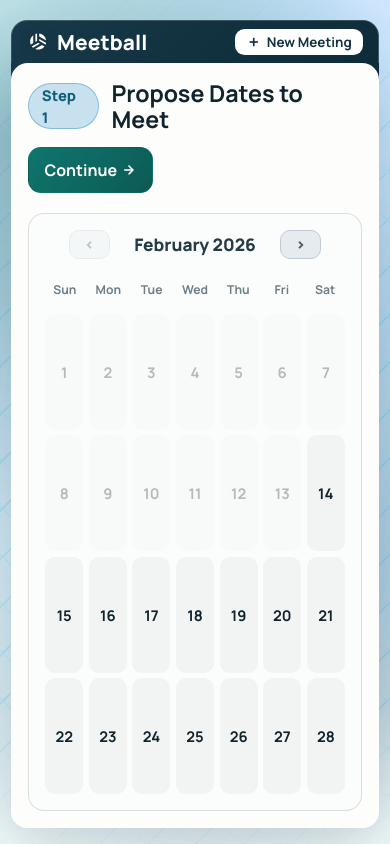
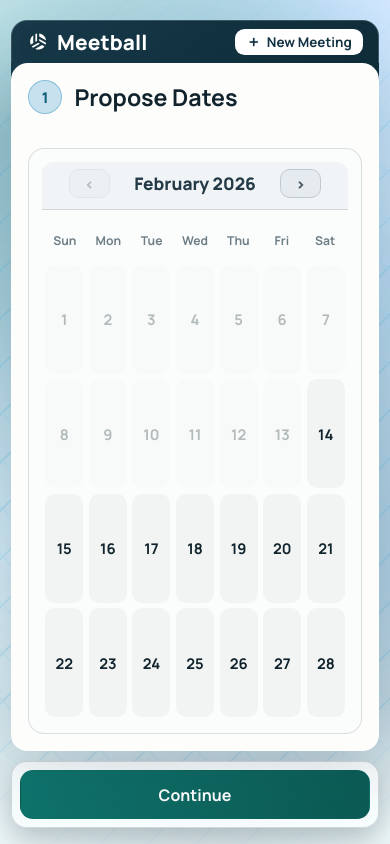
Before and after one commit to todobino/meetball, a React (Vite) app: page /new in a window 390 px wide. Built offline with nearby package versions, Linux system fonts and the light colour scheme.

Commit message:
Reposition mobile action buttons

```diff
--- a/src/App.css
+++ b/src/App.css
@@ -17,6 +17,7 @@
   --public-column-pad-x: 0.58rem;
   --public-header-height: 2.6rem;
   --mobile-action-bar-height: 4.1rem;
+  --create-mobile-action-bar-height: 4.1rem;
 }
 
 .app-shell {
@@ -126,6 +127,10 @@
   flex-direction: column;
 }
 
+.mobile-action-root {
+  display: none;
+}
+
 .brand {
   border: 0;
   padding: 0;
@@ -366,8 +371,8 @@
 }
 
 .status-close-button {
-  width: 2.12rem;
-  height: 2.12rem;
+  width: 2.56rem;
+  height: 2.56rem;
   border-radius: 0.72rem;
   border: 1px solid rgba(15, 118, 110, 0.36);
   background: rgba(255, 255, 255, 0.72);
@@ -377,6 +382,10 @@
   justify-content: center;
   cursor: pointer;
   transition: transform 90ms ease, background-color 120ms ease, border-color 120ms ease;
+}
+
+.public-status-actions .secondary-button {
+  min-height: 2.56rem;
 }
 
 .status-close-button:hover {
@@ -868,6 +877,30 @@
   flex-shrink: 0;
 }
 
+.create-mobile-action-bar {
+  display: none;
+}
+
+.create-mobile-continue-button {
+  flex: 1;
+  width: 100%;
+  min-height: 3.05rem;
+  font-size: 1rem;
+}
+
+.create-mobile-action-bar-step-two {
+  justify-content: stretch;
+}
+
+.create-mobile-back-button {
+  min-height: 3.05rem;
+}
+
+.create-mobile-create-button {
+  flex: 1;
+  min-height: 3.05rem;
+}
+
 .eyebrow {
   margin: 0 0 0.45rem;
   font-size: 0.78rem;
@@ -902,7 +935,6 @@
   grid-template-columns: repeat(6, minmax(0, 1fr));
   grid-template-areas:
     "name name name name length length"
-    "description description description description description description"
     "start start start end end end"
     "timezone timezone timezone timezone timezone timezone";
   align-items: start;
@@ -1254,7 +1286,11 @@
   align-items: center;
   justify-content: center;
   gap: 0.55rem;
-  margin-bottom: 0.8rem;
+  margin: -0.2rem -0.2rem 0.8rem;
+  padding: 0.48rem 0.55rem 0.66rem;
+  background: #f1f4f6;
+  border-bottom: 1px solid rgba(17, 35, 44, 0.14);
+  border-radius: 0.72rem 0.72rem 0 0;
 }
 
 .calendar-month-title {
@@ -1635,6 +1671,16 @@
     display: none;
   }
 
+  .mobile-action-root {
+    display: block;
+    margin-top: 0.62rem;
+  }
+
+  .mobile-action-root:empty {
+    display: none;
+    margin-top: 0;
+  }
+
   .public-layout {
     grid-template-columns: 1fr;
     display: grid;
@@ -1642,7 +1688,6 @@
 
   .public-layout {
     gap: 0.75rem;
-    padding-bottom: calc(var(--mobile-action-bar-height) + env(safe-area-inset-bottom) + 0.75rem);
   }
 
   .public-layout > .public-responses-sidebar {
@@ -1651,10 +1696,6 @@
 
   .public-slots-section {
     overscroll-behavior: none;
-  }
-
-  .public-panel {
-    padding-bottom: calc(var(--mobile-action-bar-height) + env(safe-area-inset-bottom) + 0.8rem);
   }
 
   .public-top-respond-button,
@@ -1663,11 +1704,6 @@
   }
 
   .public-mobile-action-bar {
-    position: fixed;
-    left: 0.75rem;
-    right: 0.75rem;
-    bottom: calc(0.45rem + env(safe-area-inset-bottom));
-    z-index: 26;
     display: flex;
     align-items: center;
     justify-content: flex-end;
@@ -1685,6 +1721,8 @@
     width: 100%;
     min-height: 3.05rem;
     font-size: 1rem;
+    justify-content: center;
+    text-align: center;
   }
 
   .public-mobile-cancel-button {
@@ -1698,7 +1736,7 @@
     background: rgba(8, 16, 24, 0.28);
     display: flex;
     align-items: flex-end;
-    padding: 0.75rem 0.75rem calc(var(--mobile-action-bar-height) + env(safe-area-inset-bottom) + 0.5rem);
+    padding: 0.75rem;
   }
 
   .public-responses-drawer {
@@ -1723,7 +1761,6 @@
     grid-template-areas:
       "name"
       "length"
-      "description"
       "start"
       "end"
       "timezone";
@@ -1735,6 +1772,36 @@
 
   .details-summary-badges {
     align-items: stretch;
+  }
+
+  .create-top-continue-button,
+  .create-top-back-button,
+  .create-top-create-button {
+    display: none;
+  }
+
+  .create-panel {
+    overflow-y: auto;
+    -webkit-overflow-scrolling: touch;
+  }
+
+  .create-mobile-action-bar {
+    display: flex;
+    align-items: center;
+    justify-content: flex-end;
+    gap: 0.42rem;
+    padding: 0.5rem;
+    border-radius: 0.95rem;
+    border: 1px solid rgba(17, 35, 44, 0.16);
+    background: rgba(248, 252, 253, 0.96);
+    box-shadow: 0 14px 28px rgba(17, 35, 44, 0.22);
+    backdrop-filter: blur(10px);
+  }
+
+  .create-mobile-continue-button,
+  .create-mobile-create-button {
+    justify-content: center;
+    text-align: center;
   }
 
   .stats-row {
@@ -1807,14 +1874,23 @@
     white-space: nowrap;
   }
 
-  .public-mobile-action-bar {
-    left: 0.62rem;
-    right: 0.62rem;
+  .public-mobile-action-bar .public-mobile-respond-button,
+  .public-mobile-action-bar .public-mobile-cancel-button,
+  .create-mobile-action-bar .create-mobile-continue-button,
+  .create-mobile-action-bar .create-mobile-create-button,
+  .create-mobile-action-bar .create-mobile-back-button {
+    min-height: 3.05rem;
+    font-size: 1rem;
   }
 
   .public-status-banner {
-    flex-direction: column;
-    align-items: flex-start;
+    flex-direction: row;
+    align-items: center;
+    justify-content: space-between;
+  }
+
+  .public-status-actions {
+    margin-left: auto;
   }
 
   .public-day-column {
--- a/src/App.tsx
+++ b/src/App.tsx
@@ -64,6 +64,7 @@ function App() {
   const [isMeetingLoading, setIsMeetingLoading] = useState(false)
   const [meetingLoadError, setMeetingLoadError] = useState('')
   const [deviceId] = useState(() => ensureDeviceId())
+  const [mobileActionRoot, setMobileActionRoot] = useState<HTMLDivElement | null>(null)
 
   useEffect(() => {
     const onPopState = () => setRoute(parseRoute(window.location.pathname))
@@ -160,6 +161,7 @@ function App() {
             <CreateMeetingView
               meetings={{}}
               ownerDeviceId={deviceId}
+              mobileActionRoot={mobileActionRoot}
               onCreate={async (meeting) => {
                 const createdMeeting = await createMeetingInFirestore(meeting)
                 navigate({ type: 'respond', slug: createdMeeting.slug })
@@ -199,6 +201,7 @@ function App() {
             <PublicMeetingView
               key={activeMeeting.slug}
               meeting={activeMeeting}
+              mobileActionRoot={mobileActionRoot}
               onSubmitResponse={async (response) => {
                 await addMeetingResponseToFirestore(activeMeeting.slug, response)
                 setActiveMeeting((previous) => {
@@ -214,6 +217,7 @@ function App() {
             />
           )}
         </main>
+        <div id="mobile-action-root" className="mobile-action-root" ref={setMobileActionRoot} />
       </div>
     </div>
   )
@@ -222,14 +226,14 @@ function App() {
 type CreateMeetingViewProps = {
   meetings: Record<string, Meeting>
   ownerDeviceId: string
+  mobileActionRoot: HTMLElement | null
   onCreate: (meeting: Meeting) => Promise<void>
 }
 
-function CreateMeetingView({ meetings, ownerDeviceId, onCreate }: CreateMeetingViewProps) {
+function CreateMeetingView({ meetings, ownerDeviceId, mobileActionRoot, onCreate }: CreateMeetingViewProps) {
   const defaultTimeZone = Intl.DateTimeFormat().resolvedOptions().timeZone || 'UTC'
   const [step, setStep] = useState<1 | 2>(1)
   const [title, setTitle] = useState('')
-  const [description, setDescription] = useState('')
   const [windowStart, setWindowStart] = useState('09:00')
   const [windowEnd, setWindowEnd] = useState('17:00')
   const [timeZone, setTimeZone] = useState('')
@@ -280,7 +284,6 @@ function CreateMeetingView({ meetings, ownerDeviceId, onCreate }: CreateMeetingV
     setErrorMessage('')
 
     const cleanTitle = title.trim()
-    const cleanDescription = description.trim()
     const startMinutes = timeToMinutes(windowStart)
     const endMinutes = timeToMinutes(windowEnd)
 
@@ -308,7 +311,7 @@ function CreateMeetingView({ meetings, ownerDeviceId, onCreate }: CreateMeetingV
     const meeting: Meeting = {
       slug,
       title: cleanTitle,
-      description: cleanDescription,
+      description: '',
       timeZone: timeZone || defaultTimeZone,
       windowStart,
       windowEnd,
@@ -344,13 +347,17 @@ function CreateMeetingView({ meetings, ownerDeviceId, onCreate }: CreateMeetingV
       <div className="panel-header create-header">
         <div className="create-title-wrap">
           <span className="create-step-icon" aria-hidden="true">
-            Step {step}
+            {step}
           </span>
-          <h1>{step === 1 ? 'Propose Dates to Meet' : 'Set Meeting Details'}</h1>
+          <h1>{step === 1 ? 'Propose Dates' : 'Set Meeting Details'}</h1>
         </div>
         <div className="create-header-actions">
           {step === 1 && (
-            <button type="button" className="primary-button nav-button" onClick={onContinue}>
+            <button
+              type="button"
+              className="primary-button nav-button create-top-continue-button"
+              onClick={onContinue}
+            >
               <span>Continue</span>
               <span className="material-symbols-rounded button-icon" aria-hidden="true">
                 arrow_forward
@@ -359,13 +366,22 @@ function CreateMeetingView({ meetings, ownerDeviceId, onCreate }: CreateMeetingV
           )}
           {step === 2 && (
             <>
-              <button type="button" className="ghost-button nav-button" onClick={() => setStep(1)}>
+              <button
+                type="button"
+                className="ghost-button nav-button create-top-back-button"
+                onClick={() => setStep(1)}
+              >
                 <span className="material-symbols-rounded button-icon" aria-hidden="true">
                   arrow_back
                 </span>
                 <span>Back</span>
               </button>
-              <button type="submit" form={createFormId} className="primary-button" disabled={isSubmitting}>
+              <button
+                type="submit"
+                form={createFormId}
+                className="primary-button create-top-create-button"
+                disabled={isSubmitting}
+              >
                 {isSubmitting ? 'Creating...' : 'Create Meeting Link'}
               </button>
             </>
@@ -374,7 +390,7 @@ function CreateMeetingView({ meetings, ownerDeviceId, onCreate }: CreateMeetingV
       </div>
 
       {step === 1 && (
-        <div className="create-step-body">
+        <div className="create-step-body create-step-body-step-one">
           <CalendarPicker selectedDates={selectedDates} onToggleDate={toggleDate} />
 
           {errorMessage && <p className="error-text">{errorMessage}</p>}
@@ -383,7 +399,7 @@ function CreateMeetingView({ meetings, ownerDeviceId, onCreate }: CreateMeetingV
       )}
 
       {step === 2 && (
-        <form id={createFormId} className="meeting-form create-step-body" onSubmit={onSubmit}>
+        <form id={createFormId} className="meeting-form create-step-body create-step-body-step-two" onSubmit={onSubmit}>
           <div className="details-layout">
             <div className="form-grid details-form-grid">
               <label className="field field-row-name">
@@ -410,17 +426,6 @@ function CreateMeetingView({ meetings, ownerDeviceId, onCreate }: CreateMeetingV
                 />
               </label>
 
-              <label className="field field-row-description">
-                <span>Quick Description</span>
-                <textarea
-                  value={description}
-                  onChange={(event) => setDescription(event.target.value)}
-                  maxLength={220}
-                  rows={3}
-                  placeholder="Share context so invitees know what this meeting is for."
-                />
-              </label>
-
               <label className="field field-row-window-start">
                 <span>Window Start</span>
                 <SelectMenu
@@ -488,6 +493,45 @@ function CreateMeetingView({ meetings, ownerDeviceId, onCreate }: CreateMeetingV
           {errorMessage && <p className="error-text">{errorMessage}</p>}
         </form>
       )}
+
+      {step === 1 && (
+        mobileActionRoot &&
+        createPortal(
+          <div className="create-mobile-action-bar">
+            <button
+              type="button"
+              className="primary-button nav-button create-mobile-continue-button"
+              onClick={onContinue}
+            >
+              <span>Continue</span>
+            </button>
+          </div>,
+          mobileActionRoot,
+        )
+      )}
+
+      {step === 2 && (
+        mobileActionRoot &&
+        createPortal(
+          <div className="create-mobile-action-bar create-mobile-action-bar-step-two">
+            <button type="button" className="ghost-button nav-button create-mobile-back-button" onClick={() => setStep(1)}>
+              <span className="material-symbols-rounded button-icon" aria-hidden="true">
+                arrow_back
+              </span>
+              <span>Back</span>
+            </button>
+            <button
+              type="submit"
+              form={createFormId}
+              className="primary-button create-mobile-create-button"
+              disabled={isSubmitting}
+            >
+              {isSubmitting ? 'Creating...' : 'Create Meeting Link'}
+            </button>
+          </div>,
+          mobileActionRoot,
+        )
+      )}
     </section>
   )
 }
@@ -578,10 +622,11 @@ function CalendarPicker({ selectedDates, onToggleDate }: CalendarPickerProps) {
 
 type PublicMeetingViewProps = {
   meeting: Meeting
+  mobileActionRoot: HTMLElement | null
   onSubmitResponse: (response: MeetingResponse) => Promise<void>
 }
 
-function PublicMeetingView({ meeting, onSubmitResponse }: PublicMeetingViewProps) {
+function PublicMeetingView({ meeting, mobileActionRoot, onSubmitResponse }: PublicMeetingViewProps) {
   const [selectedSlotIds, setSelectedSlotIds] = useState<string[]>([])
   const [isAddingResponse, setIsAddingResponse] = useState(false)
   const [dragMode, setDragMode] = useState<'add' | 'remove' | null>(null)
@@ -775,7 +820,11 @@ function PublicMeetingView({ meeting, onSubmitResponse }: PublicMeetingViewProps
     setSelectedSlotIds([])
     setIsAddingResponse(false)
     setSelectionError('')
-    setStatusMessage(`Response saved. Share this page link so others can add availability.`)
+    setStatusMessage(
+      isMobileView
+        ? 'Response saved!'
+        : 'Response saved. Share this page link so others can add availability.',
+    )
   }
 
   const responsesCountSplit = Boolean(activeResponsesSlotId) && meeting.responses.length > 0
@@ -880,7 +929,7 @@ function PublicMeetingView({ meeting, onSubmitResponse }: PublicMeetingViewProps
       <div className="public-top-row">
         <div className="public-title-block">
           <h1>{meeting.title}</h1>
-          <p>{meeting.description || 'Select your available times and add a response.'}</p>
+          <p>Select your available times and add a response.</p>
         </div>
         <div className="public-share-action">
           {!isAddingResponse && (
@@ -1034,6 +1083,8 @@ function PublicMeetingView({ meeting, onSubmitResponse }: PublicMeetingViewProps
         </div>
       )}
 
+      {mobileActionRoot &&
+        createPortal(
           <div className="public-mobile-action-bar">
             {isAddingResponse && (
               <button type="button" className="secondary-button public-mobile-cancel-button" onClick={onCancelResponse}>
@@ -1047,12 +1098,11 @@ function PublicMeetingView({ meeting, onSubmitResponse }: PublicMeetingViewProps
               }`}
               onClick={onResponseAction}
             >
-          <span className="material-symbols-rounded button-icon" aria-hidden="true">
-            {isAddingResponse ? 'check' : 'add'}
-          </span>
               <span>{isAddingResponse ? 'Confirm Response' : 'Respond'}</span>
             </button>
-      </div>
+          </div>,
+          mobileActionRoot,
+        )}
 
       {isDialogOpen && (
         <div className="response-dialog-backdrop" onClick={() => setIsDialogOpen(false)}>
```
Lines whose indentation alone changed are shown as unchanged.
